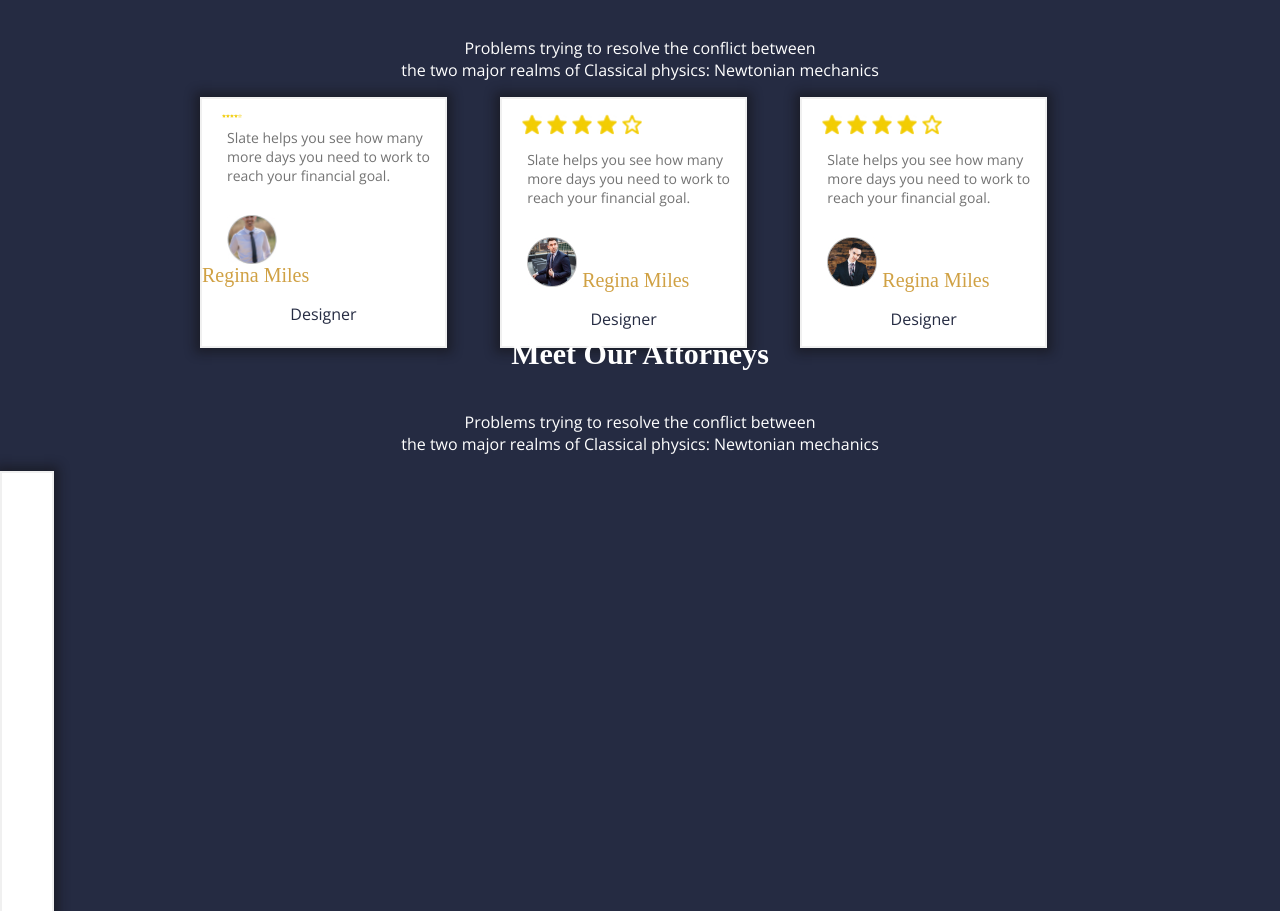
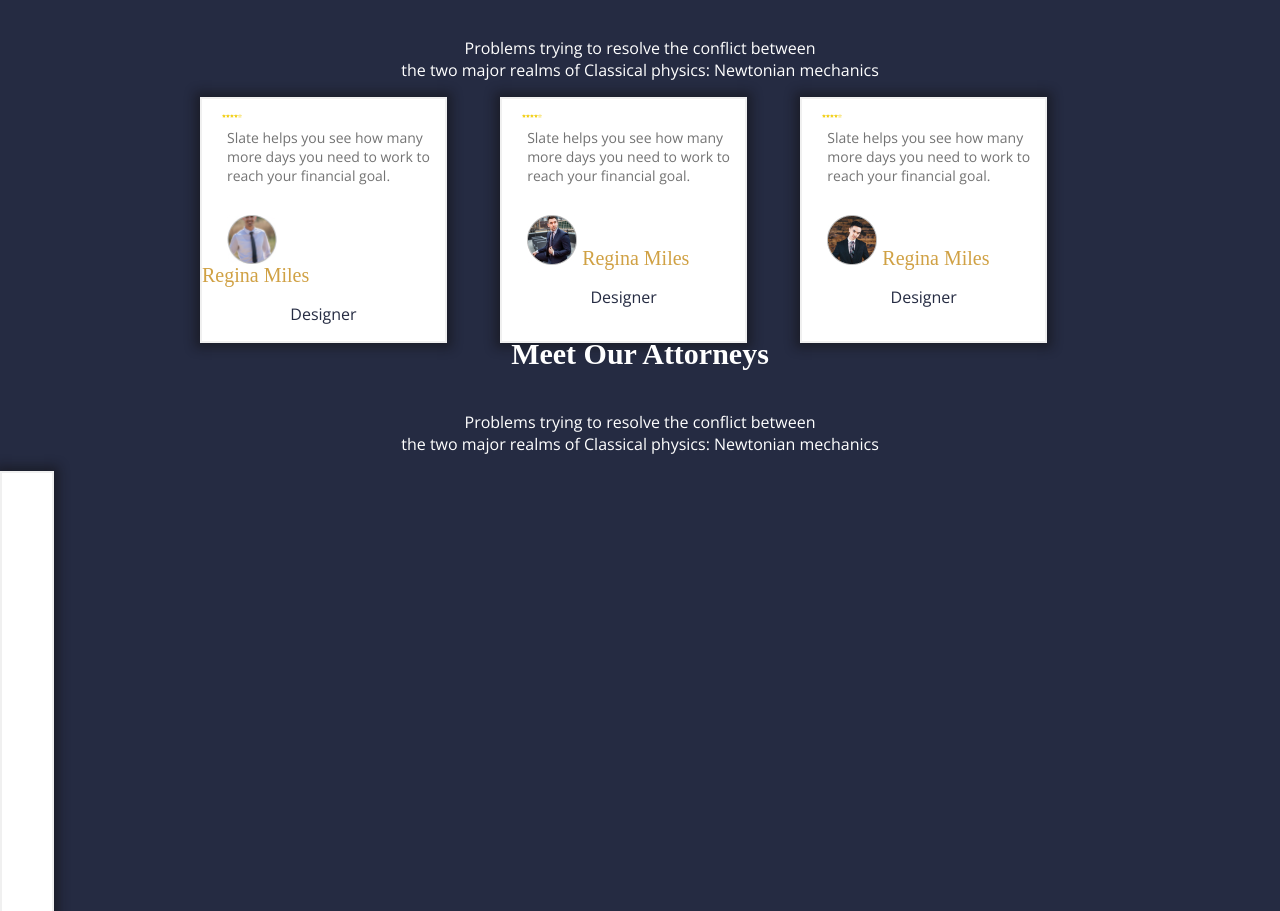
Before and after one commit to elukenova/course, a plain HTML site: page index.html in a window 1280 px wide. Shown: the part 2177-3088 px from the top of the page. Drawn offline with nearby package versions, Linux system fonts and the light colour scheme.

Commit message:
And here, too, the situation whith the stars is similar.

```diff
--- a/index.html
+++ b/index.html
@@ -160,11 +160,7 @@
           </div>
           <div class="col-3 ">
             <div class="card">
-              <img src="./start.jpg" alt="" class="card-image3">
-              <img src="./start.jpg" alt="" class="card-image">
-              <img src="./start.jpg" alt="" class="card-image">
-              <img src="./start.jpg" alt="" class="card-image">
-              <img src="./start2.jpg" alt="" class="card-image">
+              <img src="./stars.jpg" alt="" class="card-image3">
               <div class="card-content">
                 Slate helps you see how many <br>
                 more days you need to work to <br>
@@ -178,11 +174,7 @@
           </div>
           <div class="col-3 ">
             <div class="card">
-              <img src="./start.jpg" alt="" class="card-image3">
-              <img src="./start.jpg" alt="" class="card-image">
-              <img src="./start.jpg" alt="" class="card-image">
-              <img src="./start.jpg" alt="" class="card-image">
-              <img src="./start2.jpg" alt="" class="card-image">
+              <img src="./stars.jpg" alt="" class="card-image3">
               <div class="card-content">
                 Slate helps you see how many <br>
                 more days you need to work to <br>
```
